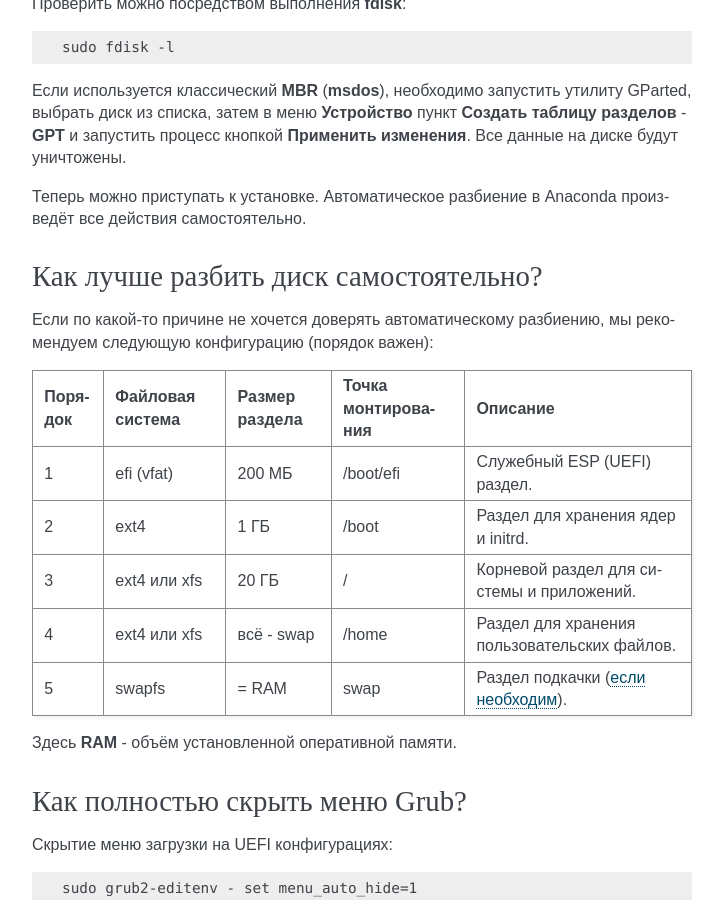
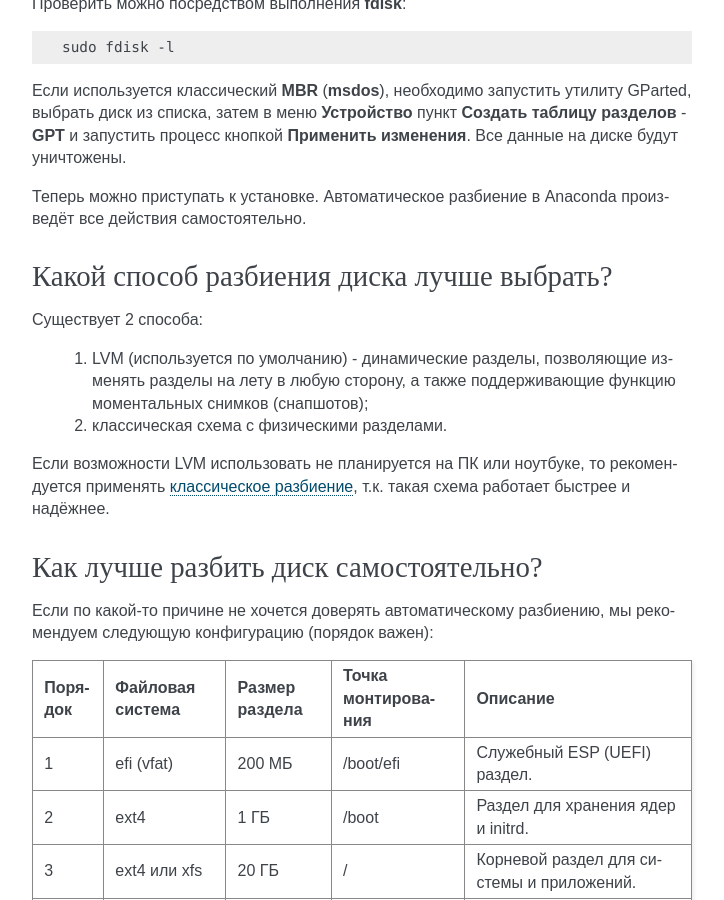
Before and after one commit to RussianFedora/FAQ, a Sphinx documentation site: the page built from source/installation.rst, in a window 1280 px wide and 900 px high, scrolled down 5528 px. Shown: the whole window, without its empty margins (388-1112 px from the left). Built offline with Sphinx 7.4.7, drawn with Linux system fonts in a browser that asks for light colours; some of the changed text lies outside the part shown.

Commit message:
Added question about selection between LVM and classic partitions.

```diff
--- a/source/installation.rst
+++ b/source/installation.rst
@@ -308,6 +308,19 @@
 Теперь можно приступать к установке. Автоматическое разбиение в Anaconda произведёт все действия самостоятельно.
 
 .. index:: drive, partitions, partitioning
+.. _lvm-vs-partitions:
+
+Какой способ разбиения диска лучше выбрать?
+==============================================
+
+Существует 2 способа:
+
+  1. LVM (используется по умолчанию) - динамические разделы, позволяющие изменять разделы на лету в любую сторону, а также поддерживающие функцию моментальных снимков (снапшотов);
+  2. классическая схема с физическими разделами.
+
+Если возможности LVM использовать не планируется на ПК или ноутбуке, то рекомендуется применять :ref:`классическое разбиение <fedora-partitions>`, т.к. такая схема работает быстрее и надёжнее.
+
+.. index:: drive, partitions, partitioning
 .. _fedora-partitions:
 
 Как лучше разбить диск самостоятельно?
```
